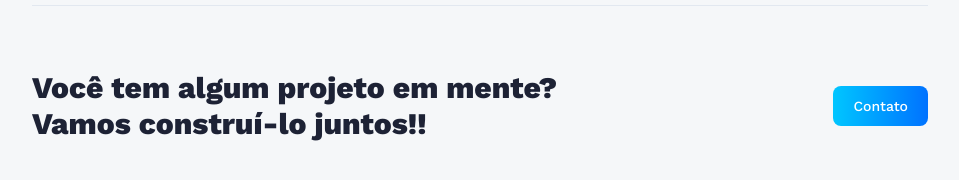
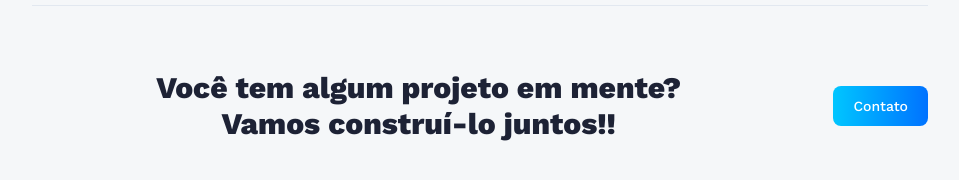
Before and after one commit to EvaTavares/3D_portifolio, a React (Vite) app: page /about in a window 1280 px wide. Shown: the part 2913-3093 px from the top of the page, without its empty margins (160-1119 px from the left). Built offline with nearby package versions, Linux system fonts and the light colour scheme; no server answers.

Commit message:
refactor: text-align

```diff
--- a/src/index.css
+++ b/src/index.css
@@ -75,7 +75,7 @@ body:has(.card[data-color="green"]:hover) {
   }
 
   .cta-text {
-    @apply text-black-500 font-extrabold flex-1 text-3xl max-md:text-center;
+    @apply text-black-500  text-center font-extrabold flex-1 text-3xl max-md:text-center;
   }
 }
 
```
